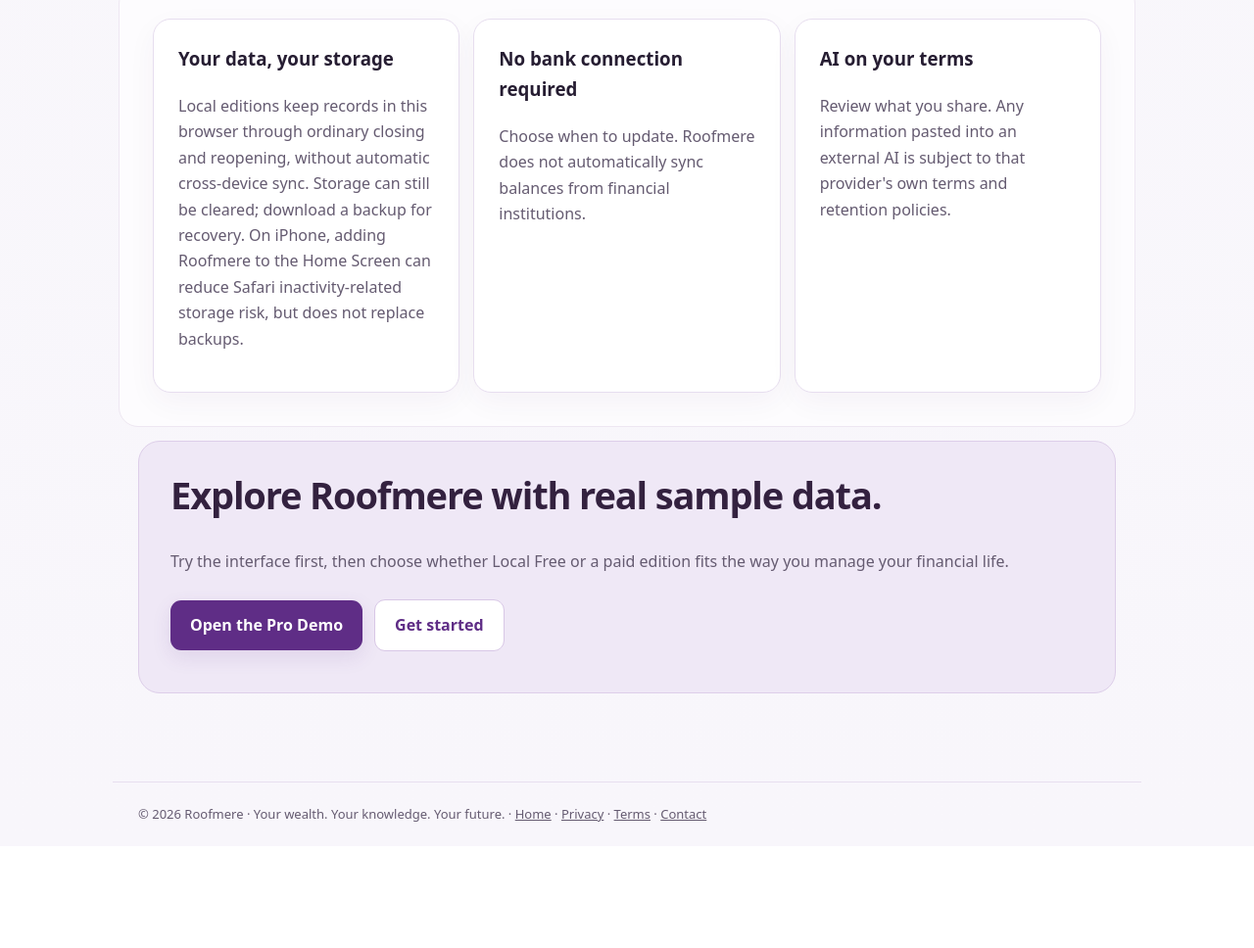
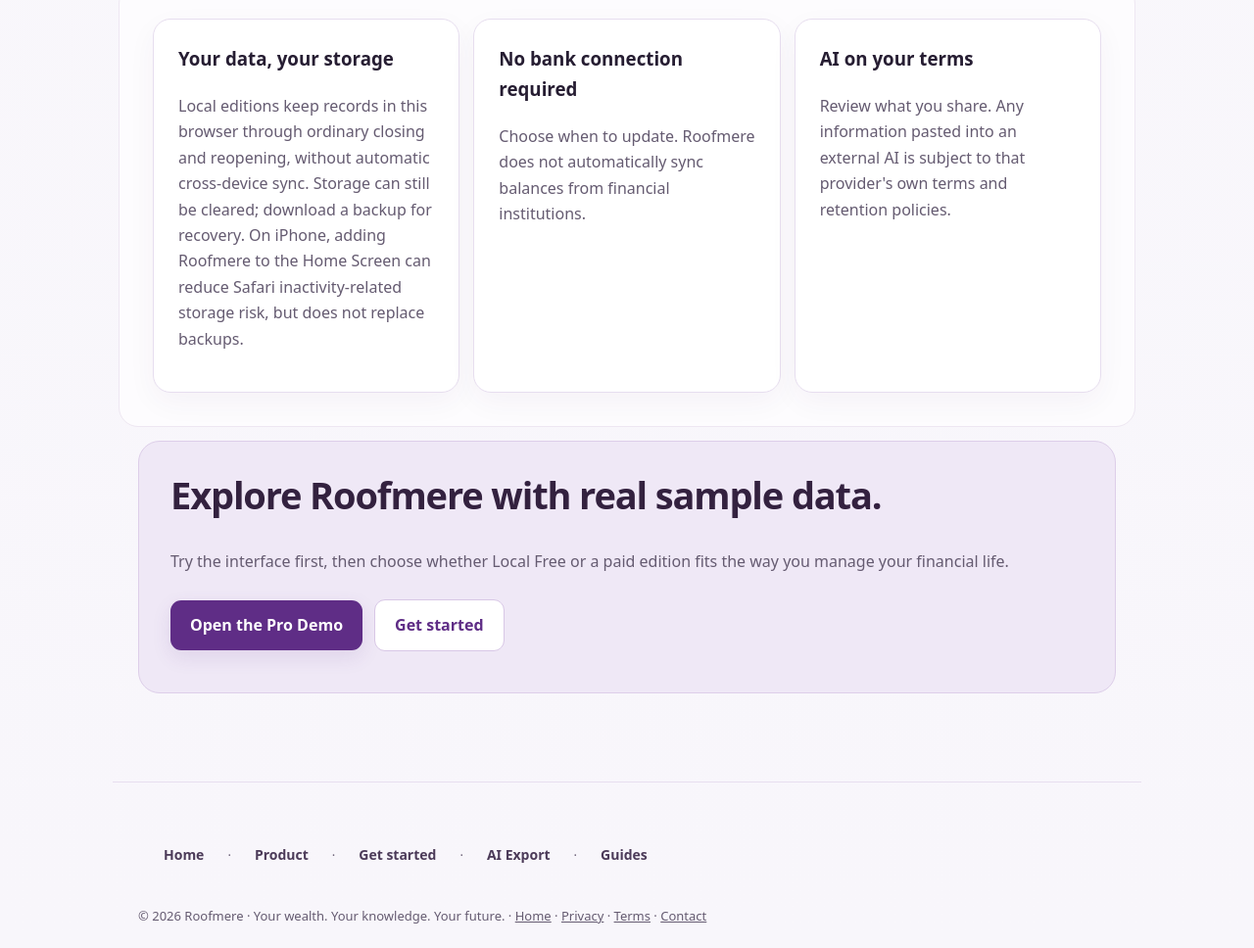
Before and after one commit to lilycao2026/roofmere-website, a plain HTML site: page product.html in a window 1280 px wide. Shown: the part 3211-4179 px from the top of the page at 98% size. Before the commit the page ends 4075 px from the top, so only its background shows below. Drawn offline with Linux system fonts and the light colour scheme.

Commit message:
SEO: expose crawlable links to core pages

```diff
--- a/product.html
+++ b/product.html
@@ -55,7 +55,7 @@ footer{border-color:#e7deef}a:focus-visible{outline:3px solid #9a70ba;outline-of
 <section><h2>Choose the version that fits.</h2><table class="edition-table"><thead><tr><th scope="col">Version</th><th scope="col">What you can do</th><th scope="col">AI Context Export</th></tr></thead><tbody><tr><td><strong>Pro Demo</strong><br><span class="fineprint">Free to explore</span></td><td>Explore Pro features using fictional sample data</td><td>Yes, sample data only</td></tr><tr><td><strong>Local Free</strong><br><span class="fineprint">Free</span></td><td>Build your own browser-local financial overview and use supported imports and backups</td><td>No</td></tr><tr><td><strong>Local Pro</strong><br><span class="fineprint">$39 beta / $49 planned regular, one-time</span></td><td>Advanced imports, reporting and AI Context Export with your own data</td><td>Yes</td></tr><tr><td><strong>Private Cloud</strong></td><td>Self-hosted household sharing, sync and document Vault; setup and maintenance required</td><td>Check current edition details</td></tr></tbody></table><p class="fineprint">Pro Demo is a demonstration mode, not a separate purchased edition. Check current purchasing availability before payment.</p></section>
 <section><div class="feature-grid"><article class="card"><h3>Your data, your storage</h3><p>Local editions keep records in this browser through ordinary closing and reopening, without automatic cross-device sync. Storage can still be cleared; download a backup for recovery. On iPhone, adding Roofmere to the Home Screen can reduce Safari inactivity-related storage risk, but does not replace backups.</p></article><article class="card"><h3>No bank connection required</h3><p>Choose when to update. Roofmere does not automatically sync balances from financial institutions.</p></article><article class="card"><h3>AI on your terms</h3><p>Review what you share. Any information pasted into an external AI is subject to that provider's own terms and retention policies.</p></article></div></section>
 <section class="end-cta"><h2>Explore Roofmere with real sample data.</h2><p>Try the interface first, then choose whether Local Free or a paid edition fits the way you manage your financial life.</p><a class="cta" href="https://roofmere.netlify.app/?sample">Open the Pro Demo</a><a class="cta secondary" href="get-started.html">Get started</a></section>
-</main><footer>© 2026 Roofmere · Your wealth. Your knowledge. Your future. · <a href="index.html">Home</a> · <a href="privacy.html">Privacy</a> · <a href="terms.html">Terms</a> · <a href="contact.html">Contact</a></footer><script src="assets/site-header.js?v=trust-nav-20261030" defer></script><script>
+</main><footer><nav aria-label="Explore Roofmere" style="margin:16px auto;text-align:center;line-height:2"><a href="/">Home</a> · <a href="/product.html">Product</a> · <a href="/get-started.html">Get started</a> · <a href="/ai-export.html">AI Export</a> · <a href="/guides/">Guides</a></nav>© 2026 Roofmere · Your wealth. Your knowledge. Your future. · <a href="index.html">Home</a> · <a href="privacy.html">Privacy</a> · <a href="terms.html">Terms</a> · <a href="contact.html">Contact</a></footer><script src="assets/site-header.js?v=trust-nav-20261030" defer></script><script>
 document.querySelectorAll('[data-video]').forEach(function(box){
   const video=box.querySelector('video');
   const launch=box.querySelector('.video-launch');
```
